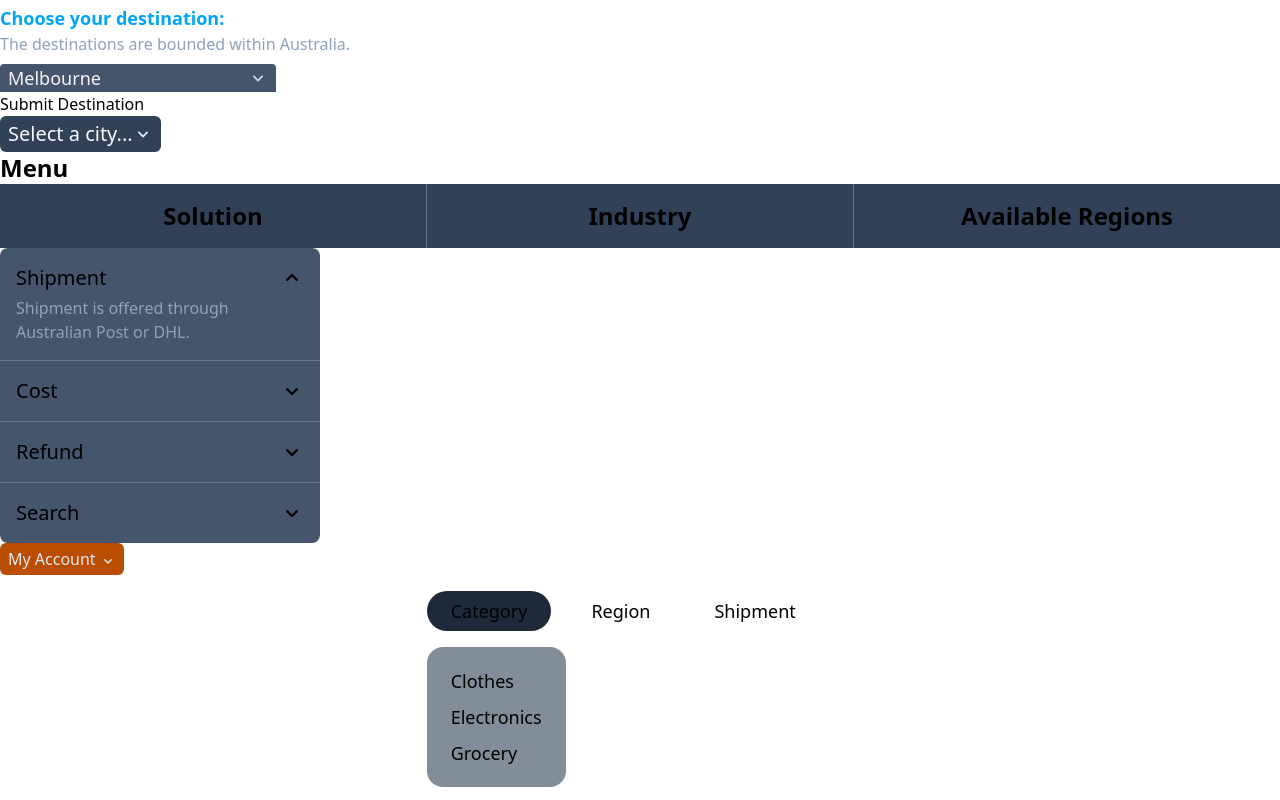
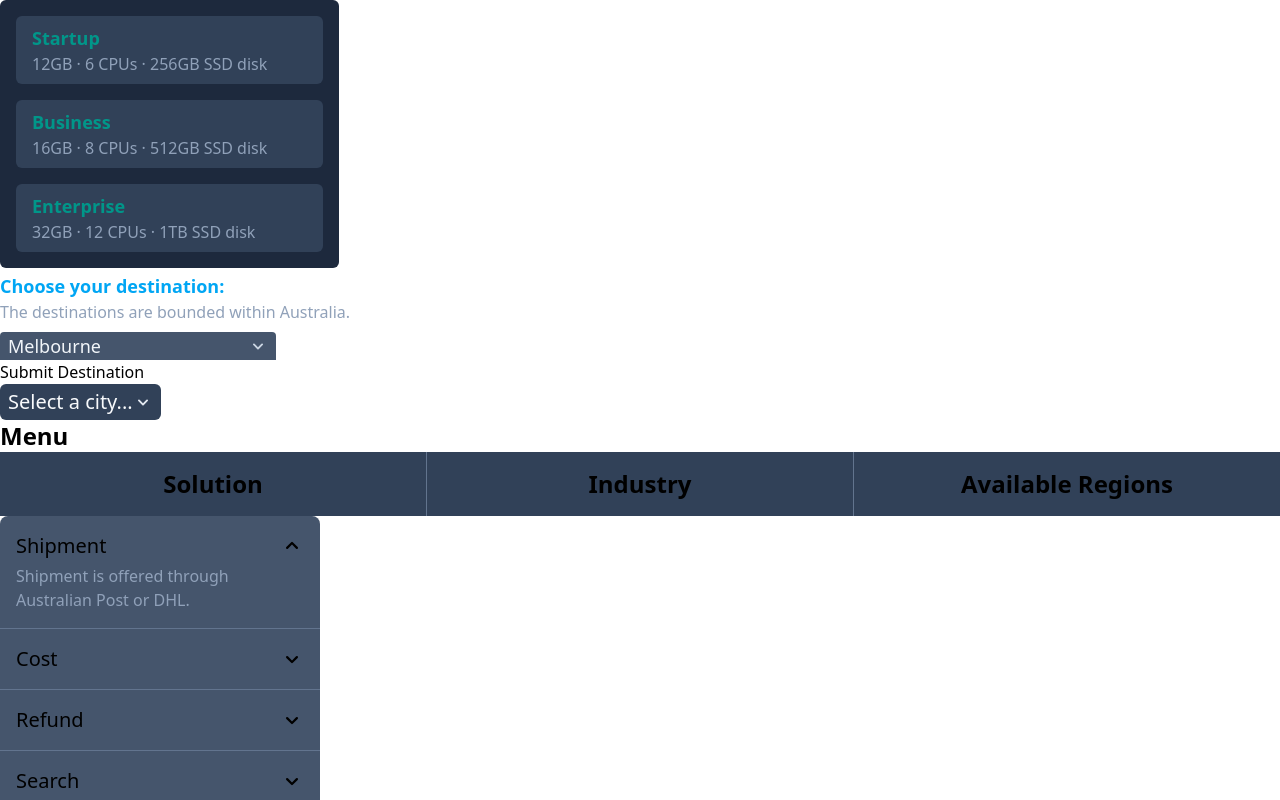
Before and after one commit to ZHENSHUO-ZHAO/ui-stack, a React (Vite) app: page / in a window 1280 px wide. Shown: the top 800 px of the page. Built offline with nearby package versions, Linux system fonts and the light colour scheme.

Commit message:
Added RadioGroup element.

```diff
--- a/src/App.tsx
+++ b/src/App.tsx
@@ -11,12 +11,14 @@ import MyCheckbox from "./components/MyCheckbox";
 import MyComboBox from "./components/MyComboBox";
 import MyFieldset from "./components/MyFieldset";
 import MyListbox from "./components/MyListbox";
+import MyRadioGroup from "./components/MyRadioGroup";
 
 function App() {
   let dialogApi: { open: () => void };
 
   return (
     <>
+      <MyRadioGroup />
       <MyComboBox />
       <MyListbox />
       <PopoverSideMenu />
--- /dev/null
+++ b/src/components/MyRadioGroup.tsx
@@ -0,0 +1,47 @@
+import {
+  Description,
+  Field,
+  Label,
+  Radio,
+  RadioGroup,
+} from "@headlessui/react";
+import { CheckCircleIcon } from "@heroicons/react/16/solid";
+import { useState } from "react";
+
+const plans = [
+  { name: "Startup", ram: "12GB", cpu: "6 CPUs", disk: "256GB SSD disk" },
+  { name: "Business", ram: "16GB", cpu: "8 CPUs", disk: "512GB SSD disk" },
+  { name: "Enterprise", ram: "32GB", cpu: "12 CPUs", disk: "1TB SSD disk" },
+];
+
+export default function MyRadioGroup() {
+  const [selectedPlan, setPlan] = useState();
+
+  return (
+    <RadioGroup
+      value={selectedPlan}
+      onChange={setPlan}
+      className="bg-slate-800 rounded-md size-fit p-4 space-y-4"
+    >
+      {plans.map((p) => (
+        <Field key={p.name}>
+          <Radio
+            as="div"
+            value={p}
+            className="group bg-slate-700 py-2 px-4 rounded-md flex gap-5 justify-between items-center data-hover:bg-slate-600"
+          >
+            <div>
+              <Label className="block text-teal-600 font-semibold text-lg group-data-checked:text-teal-300">
+                {p.name}
+              </Label>
+              <Description className="text-slate-400 group-data-checked:text-slate-100">
+                {p.ram} &middot; {p.cpu} &middot; {p.disk}
+              </Description>
+            </div>
+            <CheckCircleIcon className="invisible size-5 fill-teal-300 group-data-checked:visible" />
+          </Radio>
+        </Field>
+      ))}
+    </RadioGroup>
+  );
+}
```
